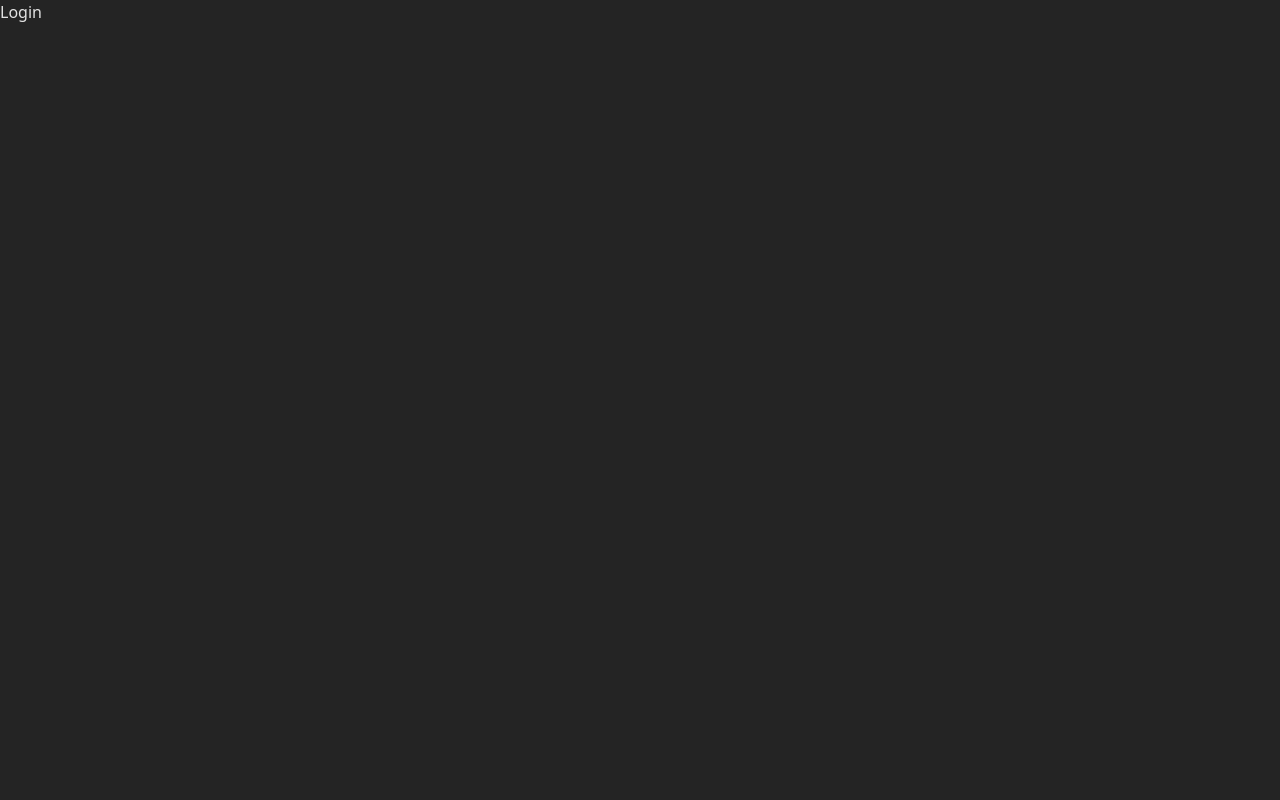
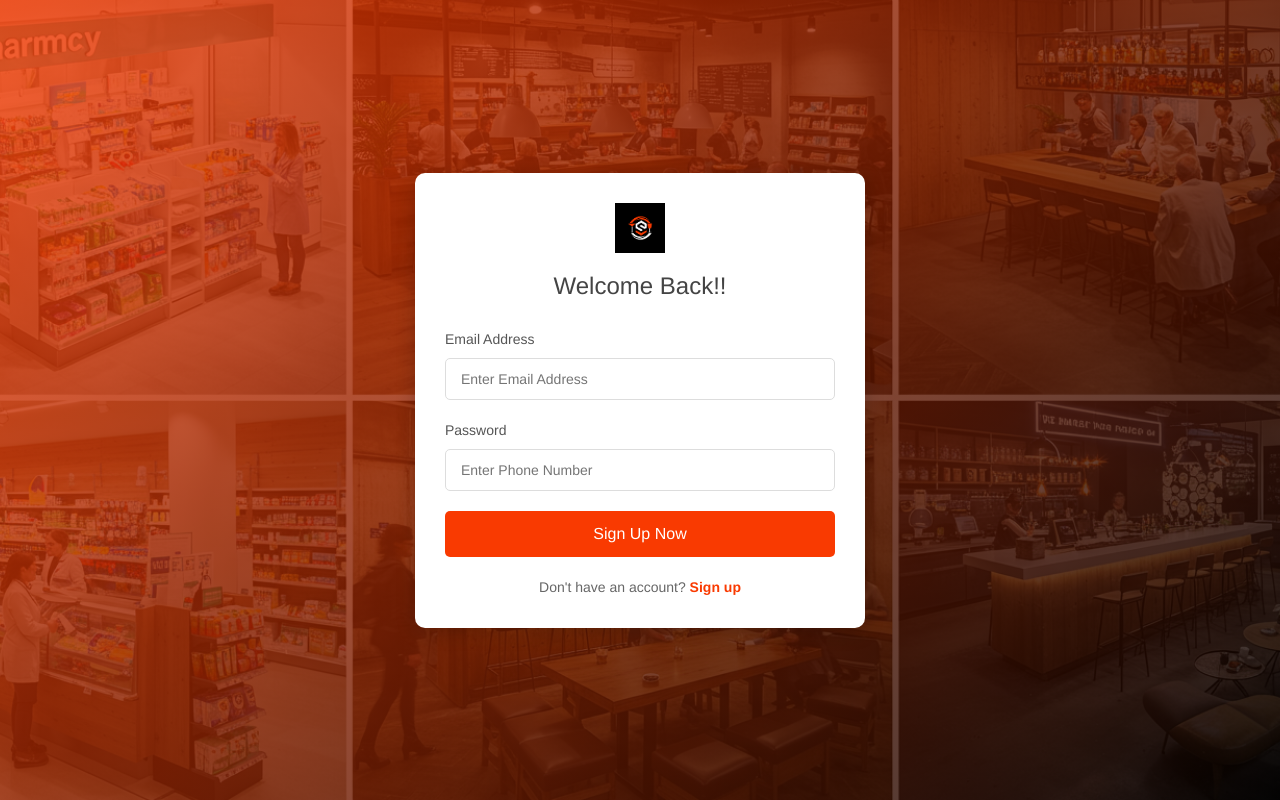
Before and after one commit to geekelo/sephcocco-ecommerce-admin, a React (Vite) app: page /login in a window 1280 px wide. Built offline with nearby package versions, Linux system fonts and the light colour scheme.

Commit message:
added te login design

```diff
--- a/src/index.css
+++ b/src/index.css
@@ -17,6 +17,7 @@
   margin: 0;
   padding: 0;
   box-sizing: border-box;
+  font-family: 'Helvetica Neue', Arial, sans-serif;
 }
 
 
--- a/src/pages/Login.jsx
+++ b/src/pages/Login.jsx
@@ -1,7 +1,159 @@
-import React from 'react'
 
-export default function Login() {
+import React, { useState } from 'react';
+import { motion } from 'framer-motion';
+import '../styles/LoginPage.css';
+import storeImage from '../assets/login.png';
+import logo from '../assets/logo.png';
+
+const LoginPage = () => {
+  const [email, setEmail] = useState('');
+  const [password, setPassword] = useState('');
+  const [emailError, setEmailError] = useState('');
+  const [passwordError, setPasswordError] = useState('');
+  const [isSubmitting, setIsSubmitting] = useState(false);
+
+  // Email validation function
+  const validateEmail = (email) => {
+    const regex = /^[^\s@]+@[^\s@]+\.[^\s@]+$/;
+    return regex.test(email);
+  };
+
+  // Password validation function
+  const validatePassword = (password) => {
+    return password.length >= 6;
+  };
+
+  const handleEmailChange = (e) => {
+    const value = e.target.value;
+    setEmail(value);
+
+    // Clear error message as user types
+    if (emailError) setEmailError('');
+  };
+
+  const handlePasswordChange = (e) => {
+    const value = e.target.value;
+    setPassword(value);
+
+    // Clear error message as user types
+    if (passwordError) setPasswordError('');
+  };
+
+  const handleSubmit = (e) => {
+    e.preventDefault();
+
+    // Validate form
+    let isValid = true;
+
+    if (!email.trim()) {
+      setEmailError('Email is required');
+      isValid = false;
+    } else if (!validateEmail(email)) {
+      setEmailError('Please enter a valid email address');
+      isValid = false;
+    }
+
+    if (!password.trim()) {
+      setPasswordError('Password is required');
+      isValid = false;
+    } else if (!validatePassword(password)) {
+      setPasswordError('Password must be at least 6 characters');
+      isValid = false;
+    }
+
+    if (isValid) {
+      // Set submitting state for animation
+      setIsSubmitting(true);
+
+      // Simulate submission - replace with your actual login logic
+      setTimeout(() => {
+        console.log('Login submitted:', { email, password });
+
+        // Reset submitting state
+        setIsSubmitting(false);
+
+        // Add your login logic here
+        alert('Login successful!');
+      }, 1000);
+    }
+  };
+
   return (
-    <div>Login</div>
-  )
-}
+    <div className="login-container">
+      <div className="background-overlay"></div>
+      <img src={storeImage} alt="Store" className="background-image" />
+
+      <motion.div
+        className="login-card"
+        initial={{ opacity: 0, y: 20 }}
+        animate={{ opacity: 1, y: 0 }}
+        transition={{ duration: 0.5 }}
+      >
+        <div className="logo-container">
+          <img src={logo} alt="Logo" className="logo" />
+        </div>
+
+        <motion.h1
+          className="welcome-text"
+          initial={{ opacity: 0 }}
+          animate={{ opacity: 1 }}
+          transition={{ delay: 0.3, duration: 0.5 }}
+        >
+          Welcome Back!!
+        </motion.h1>
+
+        <form onSubmit={handleSubmit} className="login-form">
+          <div className="form-group">
+            <label htmlFor="email">Email Address</label>
+            <motion.input
+              whileFocus={{ scale: 1.01 }}
+              transition={{ type: "spring", stiffness: 300 }}
+              type="text"
+              id="email"
+              placeholder="Enter Email Address"
+              value={email}
+              onChange={handleEmailChange}
+              className={emailError ? 'error' : ''}
+            />
+            {emailError && <p className="error-message">{emailError}</p>}
+          </div>
+
+          <div className="form-group">
+            <label htmlFor="password">Password</label>
+            <motion.input
+              whileFocus={{ scale: 1.01 }}
+              transition={{ type: "spring", stiffness: 300 }}
+              type="password"
+              id="password"
+              placeholder="Enter Phone Number"
+              value={password}
+              onChange={handlePasswordChange}
+              className={passwordError ? 'error' : ''}
+            />
+            {passwordError && <p className="error-message">{passwordError}</p>}
+          </div>
+
+          <motion.button
+            type="submit"
+            className="sign-up-button"
+            whileHover={{ scale: 1.03 }}
+            whileTap={{ scale: 0.98 }}
+            disabled={isSubmitting}
+          >
+            {isSubmitting ? (
+              <div className="spinner"></div>
+            ) : (
+              'Sign Up Now'
+            )}
+          </motion.button>
+        </form>
+
+        <p className="sign-up-text">
+          Don't have an account? <a href="#signup">Sign up</a>
+        </p>
+      </motion.div>
+    </div>
+  );
+};
+
+export default LoginPage;
--- /dev/null
+++ b/src/styles/LoginPage.css
@@ -0,0 +1,174 @@
+
+
+
+
+  .login-container {
+    position: relative;
+    width: 100%;
+    min-height: 100vh;
+    display: flex;
+    justify-content: center;
+    align-items: center;
+    overflow: hidden;
+  }
+
+  .background-image {
+    position: absolute;
+    width: 100%;
+    height: 100%;
+    object-fit: cover;
+    z-index: -2;
+  }
+
+  .background-overlay {
+    position: absolute;
+    top: 0;
+    left: 0;
+    width: 100%;
+    height: 100%;
+    background: linear-gradient(135deg, rgba(249, 58, 1, 0.8) 0%, rgba(0, 0, 0, 0.8) 100%);
+    z-index: -1;
+  }
+
+  .login-card {
+    background-color: #fff;
+    border-radius: 10px;
+    box-shadow: 0 4px 20px rgba(0, 0, 0, 0.2);
+    width: 90%;
+    max-width: 450px;
+    padding: 30px;
+    text-align: center;
+    z-index: 1;
+  }
+
+  .logo-container {
+    display: flex;
+    justify-content: center;
+    margin-bottom: 15px;
+  }
+
+  .logo {
+    width: 50px;
+    height: 50px;
+    object-fit: contain;
+  }
+
+  .welcome-text {
+    font-size: 24px;
+    margin-bottom: 25px;
+    color: #333;
+    font-weight: 500;
+  }
+
+  .login-form {
+    text-align: left;
+  }
+
+  .form-group {
+    margin-bottom: 20px;
+    position: relative;
+  }
+
+  label {
+    display: block;
+    margin-bottom: 8px;
+    font-size: 14px;
+    color: #555;
+    font-weight: 500;
+  }
+
+  input {
+    width: 100%;
+    padding: 12px 15px;
+    border: 1px solid #ddd;
+    border-radius: 5px;
+    font-size: 14px;
+    transition: border-color 0.3s, box-shadow 0.3s;
+  }
+
+  input:focus {
+    outline: none;
+    border-color: #F93A01;
+    box-shadow: 0 0 0 2px rgba(249, 58, 1, 0.1);
+  }
+
+  input.error {
+    border-color: #e53935;
+  }
+
+  .error-message {
+    color: #e53935;
+    font-size: 12px;
+    margin-top: 5px;
+    position: absolute;
+  }
+
+  .sign-up-button {
+    width: 100%;
+    padding: 12px;
+    background-color: #F93A01;
+    color: white;
+    border: none;
+    border-radius: 5px;
+    font-size: 16px;
+    font-weight: 500;
+    cursor: pointer;
+    margin-top: 10px;
+    display: flex;
+    justify-content: center;
+    align-items: center;
+    height: 46px;
+    transition: background-color 0.3s;
+  }
+
+  .sign-up-button:hover:not(:disabled) {
+    background-color: #e03000;
+  }
+
+  .sign-up-button:disabled {
+    background-color: #ff7a52;
+    cursor: not-allowed;
+  }
+
+  .spinner {
+    width: 20px;
+    height: 20px;
+    border: 3px solid rgba(255, 255, 255, 0.3);
+    border-radius: 50%;
+    border-top-color: #fff;
+    animation: spin 1s ease-in-out infinite;
+  }
+
+  @keyframes spin {
+    to {
+      transform: rotate(360deg);
+    }
+  }
+
+  .sign-up-text {
+    margin-top: 20px;
+    font-size: 14px;
+    color: #666;
+  }
+
+  .sign-up-text a {
+    color: #F93A01;
+    text-decoration: none;
+    font-weight: bold;
+  }
+
+  .sign-up-text a:hover {
+    text-decoration: underline;
+  }
+
+  /* Responsive */
+  @media (max-width: 480px) {
+    .login-card {
+      width: 95%;
+      padding: 20px;
+    }
+
+    .welcome-text {
+      font-size: 22px;
+    }
+  }
```
Also changed, not shown: src/assets/login.png (added), src/layout/Footer.jsx (renamed from layout/Footer.jsx), src/layout/Header.jsx (renamed from layout/Header.jsx), src/layout/homeLayout.jsx (renamed from layout/homeLayout.jsx).
